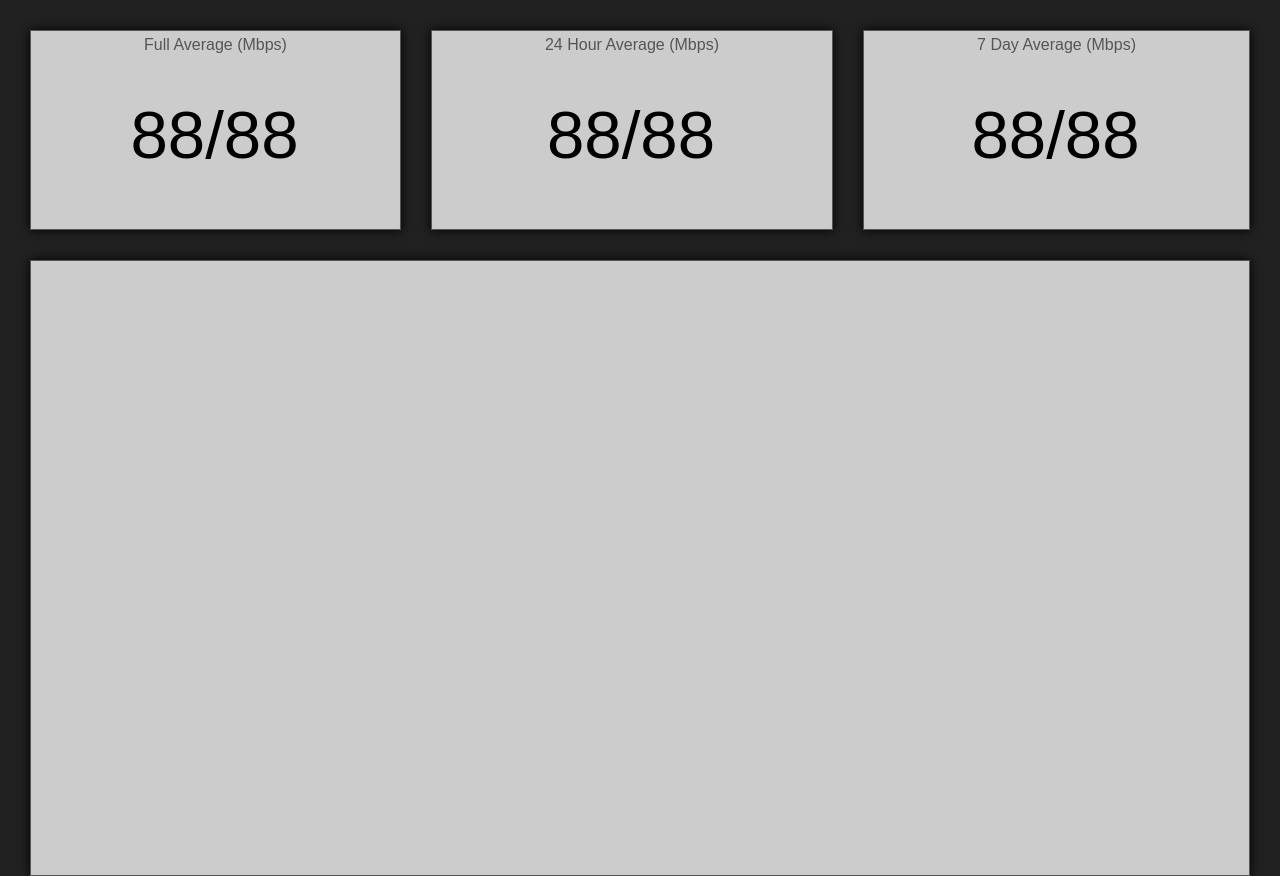
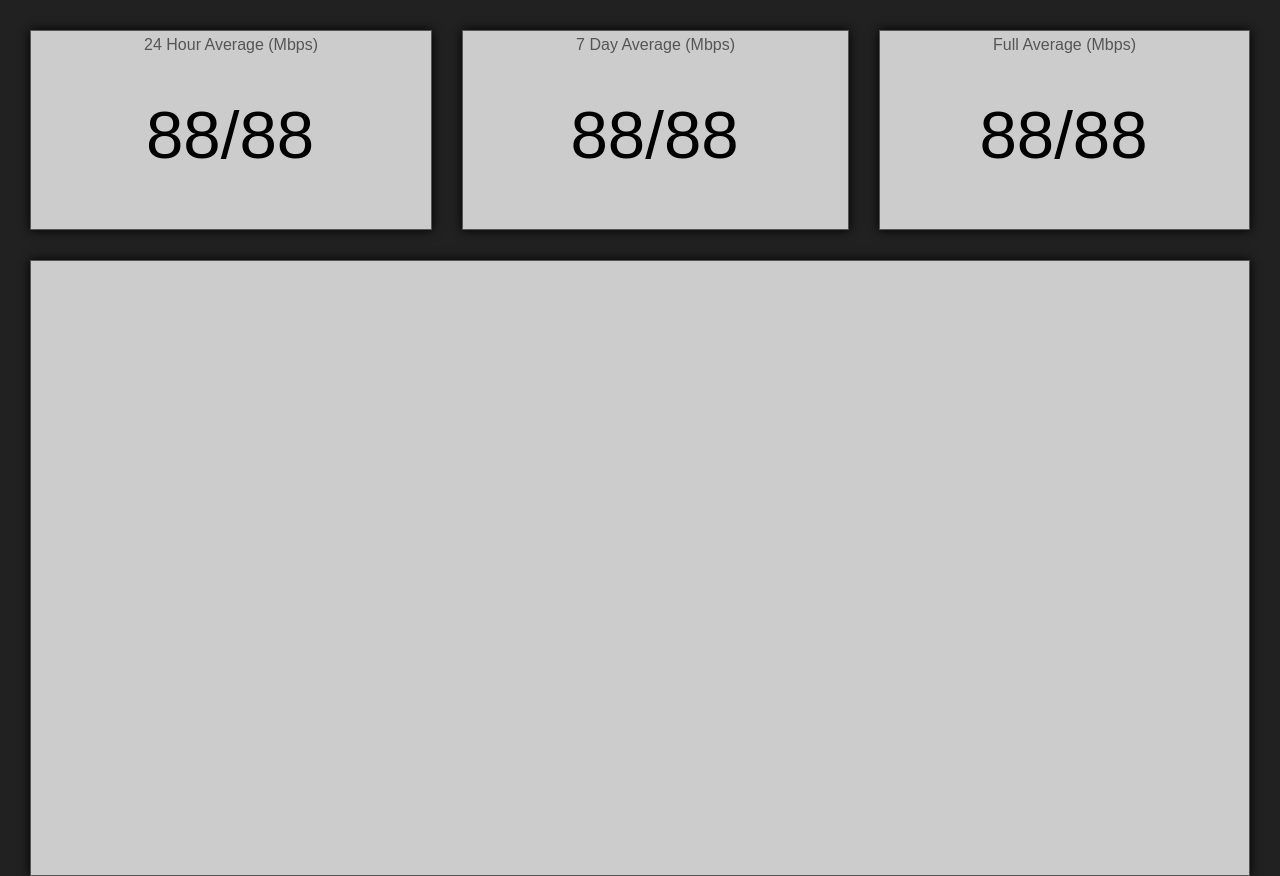
Before and after one commit to brianhoward/Internet-Speed-Monitor, a website: page public/index.html in a window 1280 px wide. Drawn offline with Linux system fonts and the light colour scheme; no server answers.

Commit message:
Card layout position fix

```diff
--- a/public/stylesheet.css
+++ b/public/stylesheet.css
@@ -31,15 +31,15 @@ body {
 	margin: 0 0;
 }
 
-.card:nth-of-type(0) {
+.card:nth-of-type(1) {
     grid-area: card0;
 }
 
-.card:nth-of-type(1) {
+.card:nth-of-type(2) {
     grid-area: card1;
 }
 
-.card:nth-of-type(2) {
+.card:nth-of-type(3) {
     grid-area: card2;
 }
 
```
